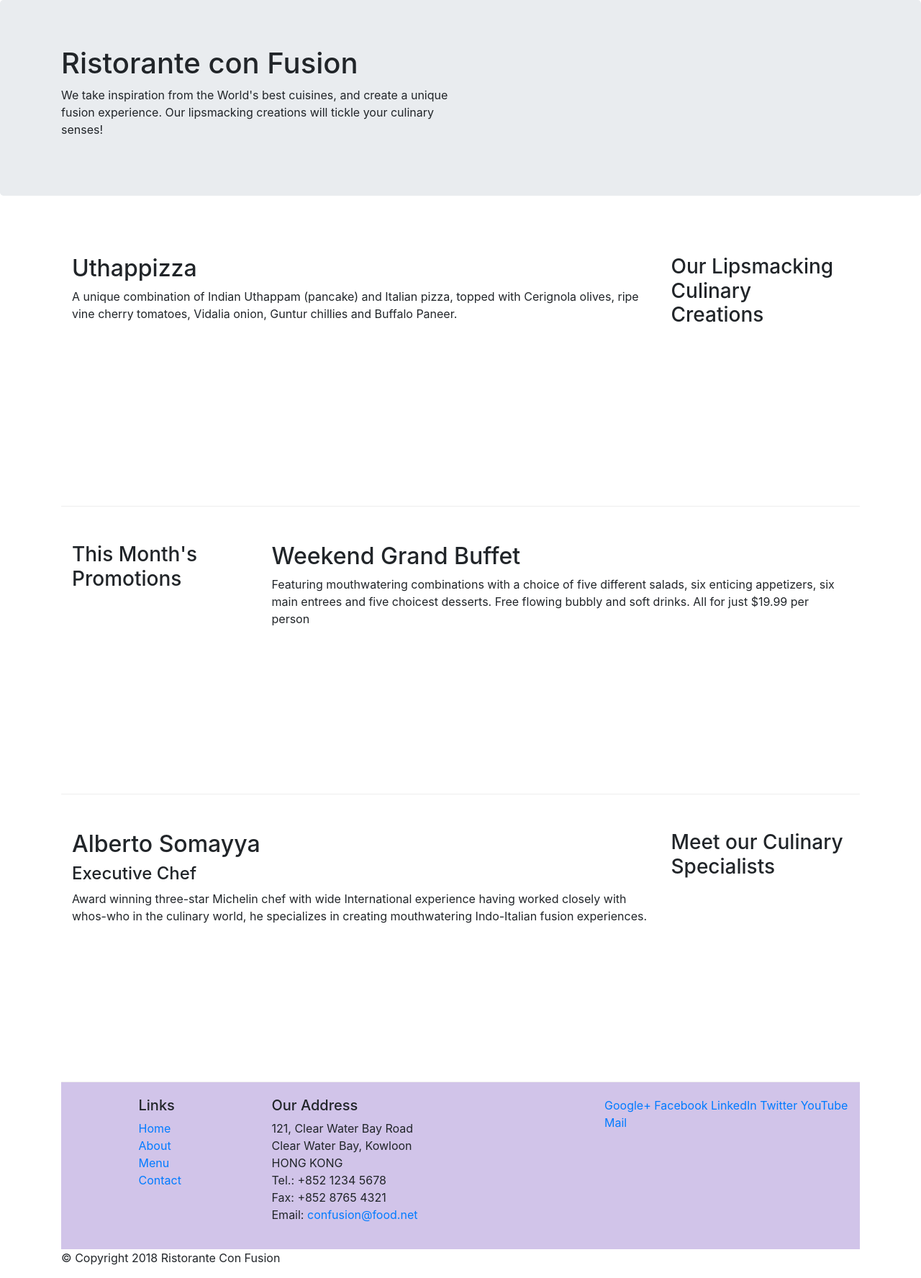
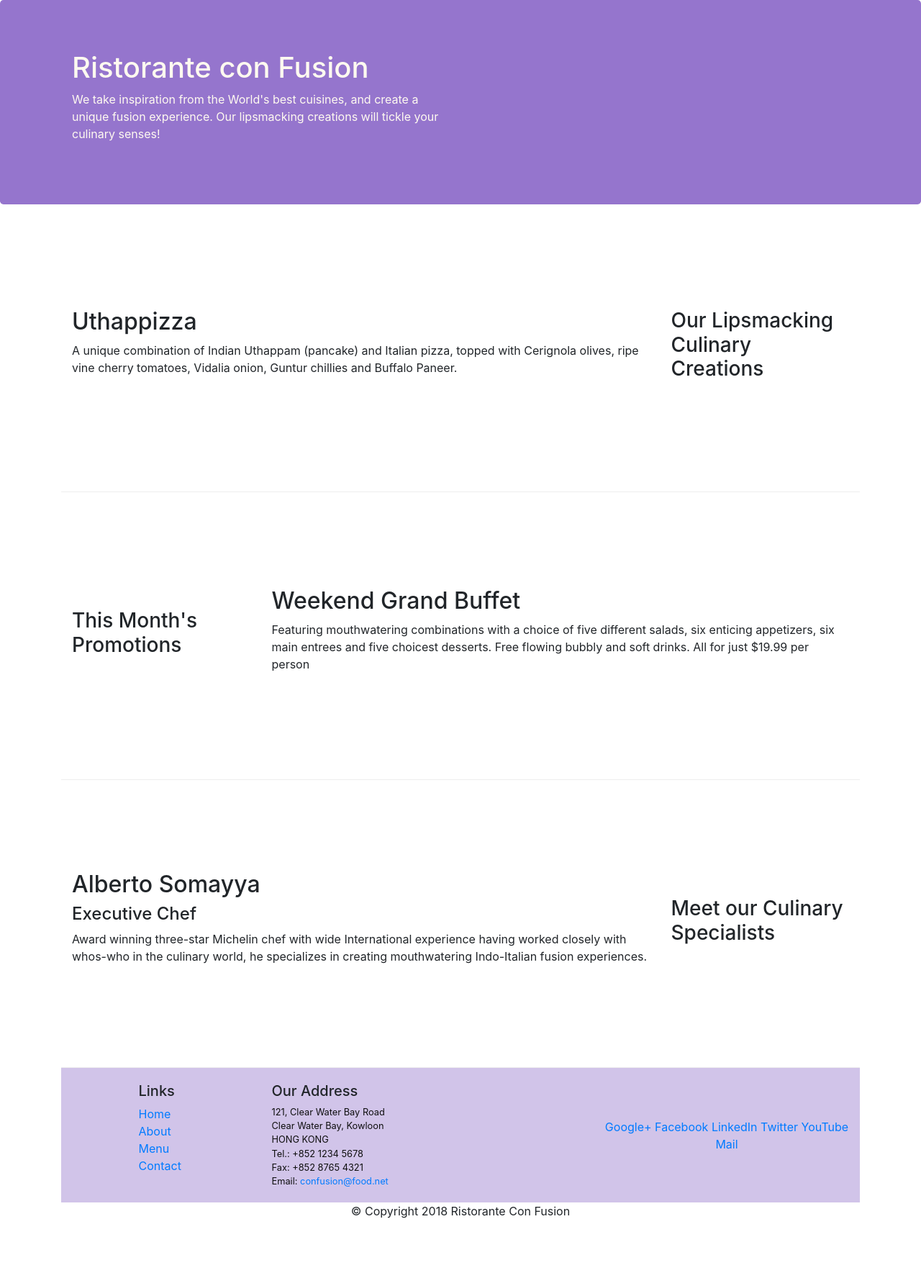
Before and after one commit to Divzz/FrontEndLearning, a website: page index.html in a window 1280 px wide. Shown: the whole page at 72% size. After the commit the page ends 1711 px from the top, so only its background shows below. Drawn offline with nearby package versions, Linux system fonts and the light colour scheme.

Commit message:
added styles

```diff
--- a/css/styles.css
+++ b/css/styles.css
@@ -1,4 +1,4 @@
-row-header{
+.row-header{
     margin:0px auto;
     padding:0px;
 }
@@ -15,3 +15,16 @@ row-header{
     margin:0px auto;
     padding: 20px 0px 20px 0px;
 }
+
+.jumbotron {
+    padding:70px 30px 70px 30px;
+    margin:0px auto;
+    background: #9575CD ;
+    color:floralwhite;
+}
+
+address{
+    font-size:80%;
+    margin:0px;
+    color:#0f0f0f;
+}
--- a/index.html
+++ b/index.html
@@ -29,7 +29,7 @@
     </header>
 
     <div class="container">
-        <div class="row row-content">
+        <div class="row row-content align-items-center">
             <div class="col-12 col-sm-4 order-sm-last col-md-3 flex-first">
                 <h3>Our Lipsmacking Culinary Creations</h3>
             </div>
@@ -40,7 +40,7 @@
         </div>
 
 
-        <div class="row row-content">
+        <div class="row row-content align-items-center">
             <div class="col-12 col-sm-4 col-md-3">
                 <h3>This Month's Promotions</h3>
             </div>
@@ -50,7 +50,7 @@
             </div>
         </div>
 
-        <div class="row row-content">
+        <div class="row row-content align-items-center">
             <div class="col-12 col-sm-4 order-sm-last col-md-3">
                 <h3>Meet our Culinary Specialists</h3>
             </div>
@@ -85,8 +85,8 @@
 		              Email: <a href="mailto:confusion@food.net">confusion@food.net</a>
 		           </address>
                 </div>
-                <div class="col-12 col-sm-4">
-                    <div>
+                <div class="col-12 col-sm-4 align-self-center">
+                    <div class="text-center">
                         <a href="http://google.com/+">Google+</a>
                         <a href="http://www.facebook.com/profile.php?id=">Facebook</a>
                         <a href="http://www.linkedin.com/in/">LinkedIn</a>
@@ -96,7 +96,7 @@
                     </div>
                 </div>
            </div>
-           <div class="row">
+           <div class="row justify-content-center">
                 <div class="col-auto">
                     <p>© Copyright 2018 Ristorante Con Fusion</p>
                 </div>
```
